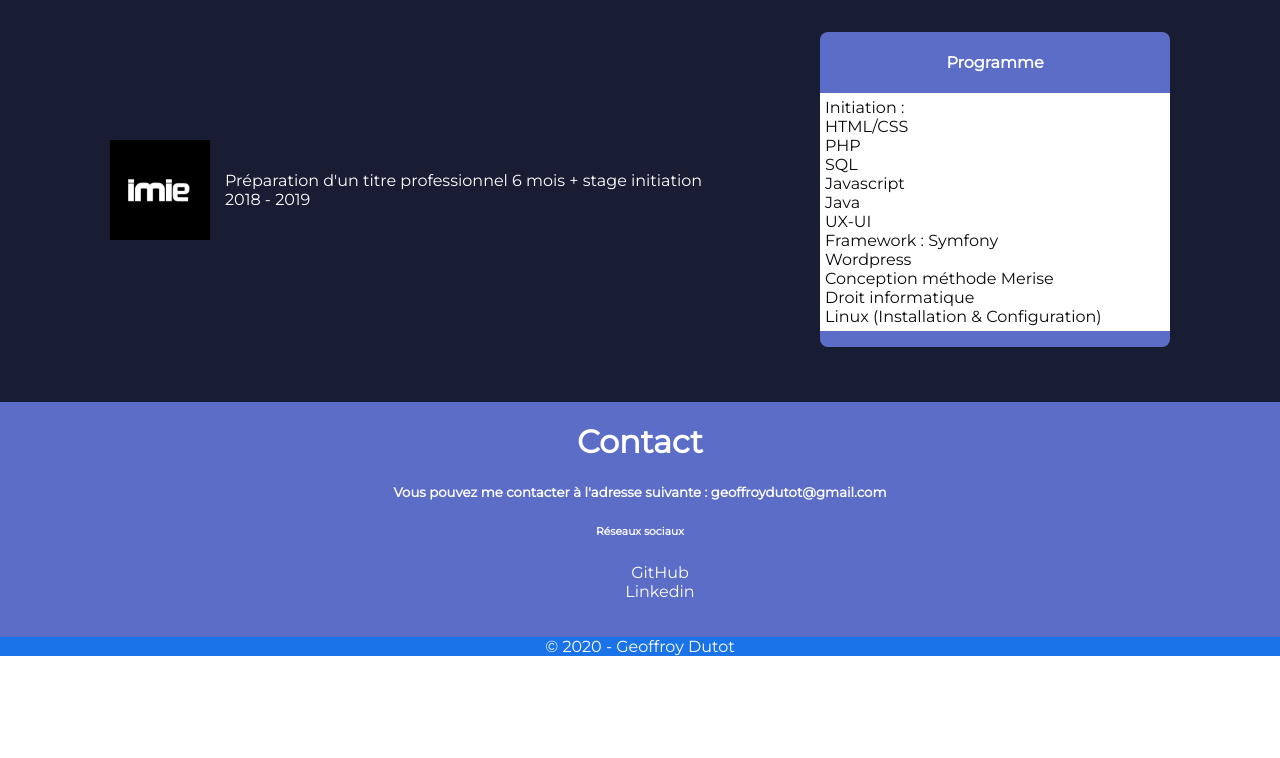
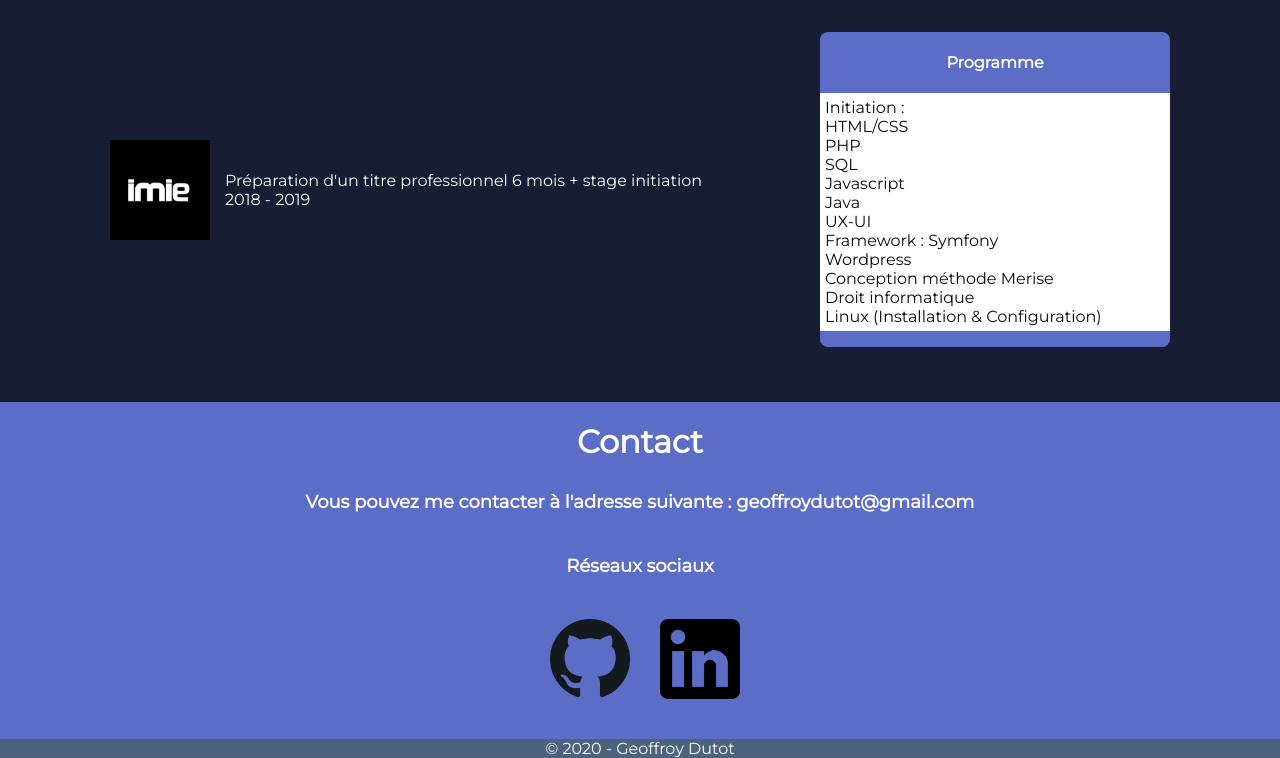
Before and after one commit to GeoffroyDutot/Portfolio, a plain HTML site: page index.html in a window 1280 px wide. Shown: the part 2638-3396 px from the top of the page. Before the commit the page ends 3294 px from the top, so only its background shows below. Drawn offline with Linux system fonts and the light colour scheme.

Commit message:
section contact

```diff
--- a/assets/css/style.css
+++ b/assets/css/style.css
@@ -23,6 +23,10 @@ h1, h2, h3 {
 
 h4 {
     text-align: center;
+}
+
+h5, h6 {
+    font-size: large;
 }
 
 a {
@@ -168,8 +172,18 @@ section {
     text-align: center;
 }
 
+.social-network {
+    display: flex;
+    justify-content: center;
+}
+
+.social-logo {
+    max-width: 80px;
+    padding-right: 30px;
+}
+
 footer {
-    background-color: #1a73e8;
+    background-color: #4d627d;
     text-align: center;
 }
 
--- a/index.html
+++ b/index.html
@@ -140,9 +140,9 @@
         <div class="contact-infos">
             <h5>Vous pouvez me contacter à l'adresse suivante : <a href="mailto:geoffroydutot@gmail.com">geoffroydutot@gmail.com</a></h5>
             <h6>Réseaux sociaux</h6>
-            <ul>
-                <li><img>GitHub</li>
-                <li><img>Linkedin</li>
+            <ul class="social-network">
+                <li><a href="https://github.com/GeoffroyDutot" target="_blank"><img src="assets/img/social-network/github-logo.png" class="social-logo" alt="Logo-GitHub"></a></li>
+                <li><a href="https://www.linkedin.com/in/geoffroy-dutot/" target="_blank"><img src="assets/img/social-network/linkedin-logo.png" class="social-logo" alt="Logo-Linkedin"></a></li>
             </ul>
         </div>
     </section>
```
Also changed, not shown: assets/img/social-network/github-logo.png (added), assets/img/social-network/linkedin-logo.png (added).
